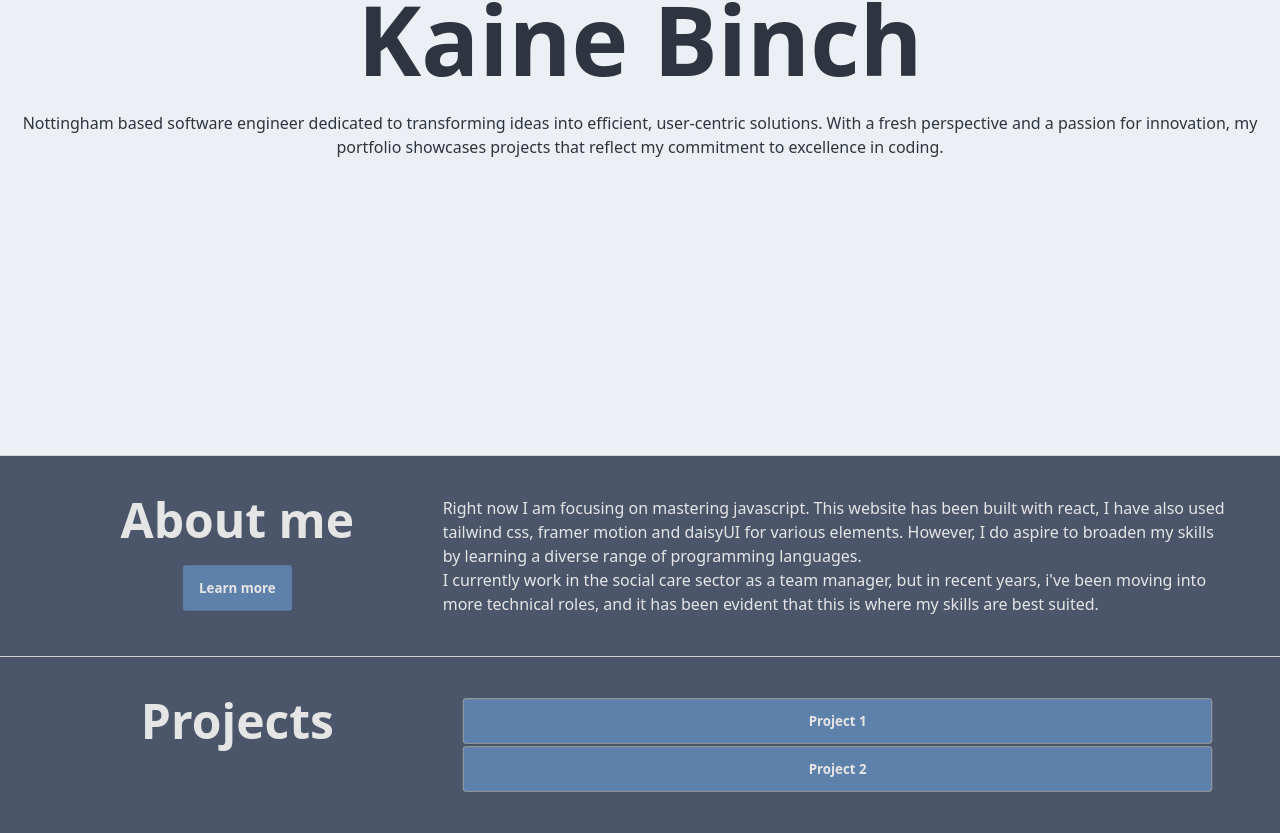
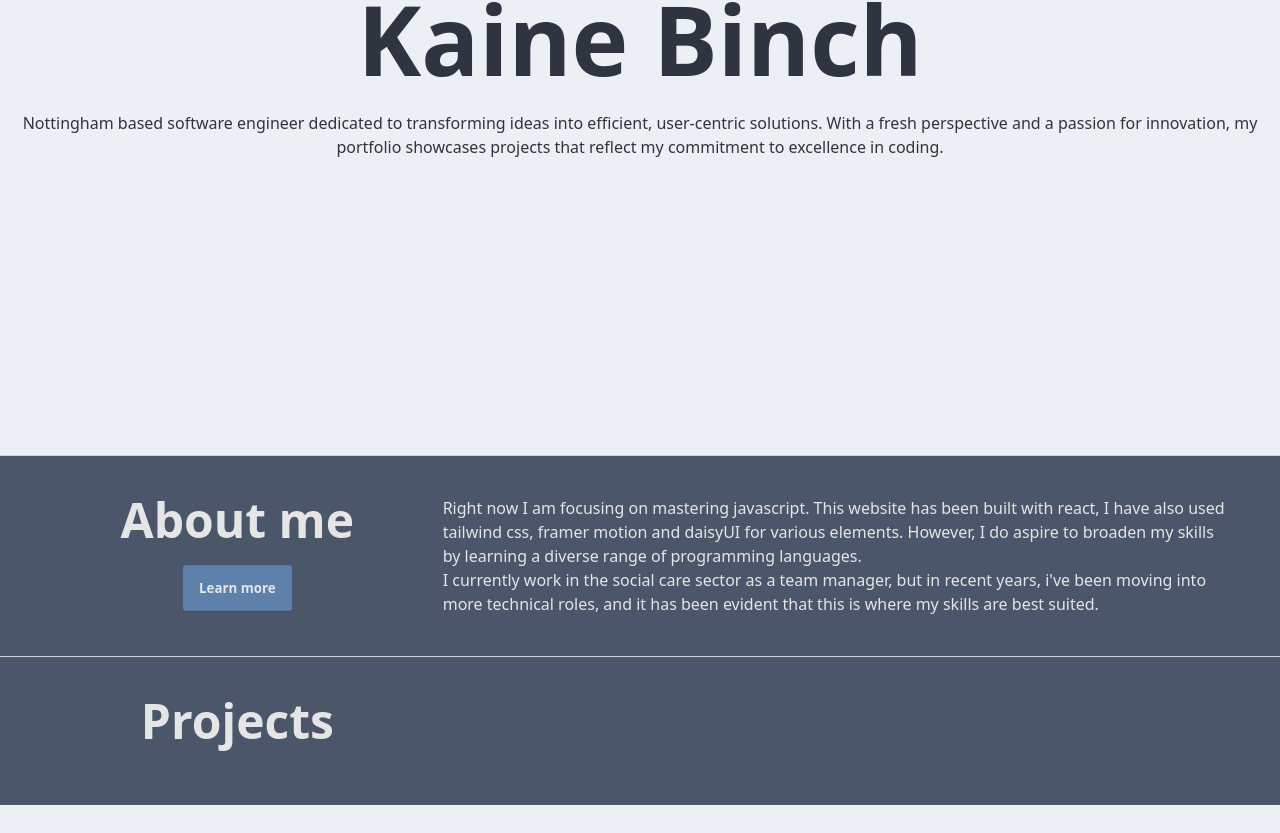
Before and after one commit to KaineBinch/KaineBinch.github.io, a React (Vite) app: page / in a window 1280 px wide. Shown: the part 281-1114 px from the top of the page. After the commit the page ends 1086 px from the top, so only its background shows below. Built offline with nearby package versions, Linux system fonts and the light colour scheme.

Commit message:
chore: hidden project buttons

```diff
--- a/src/pages/homePage.jsx
+++ b/src/pages/homePage.jsx
@@ -100,6 +100,8 @@ const HomePage = () => {
             <h1 className="text-5xl font-bold mb-5">Projects</h1>
           </div>
           <div className="flex flex-col flex-[2] px-2 text-start text-neutral-200 ">
+            {false && (
+              <div>
                 <a
                   className="btn btn-primary text-neutral-200 hidden md:inline-flex border-neutral-400"
                   href="/#/projects"
@@ -113,6 +115,8 @@ const HomePage = () => {
                   Project 2
                 </a>
               </div>
+            )}
+          </div>
         </div>
       </div>
     </>
```
Lines whose indentation alone changed are shown as unchanged.
